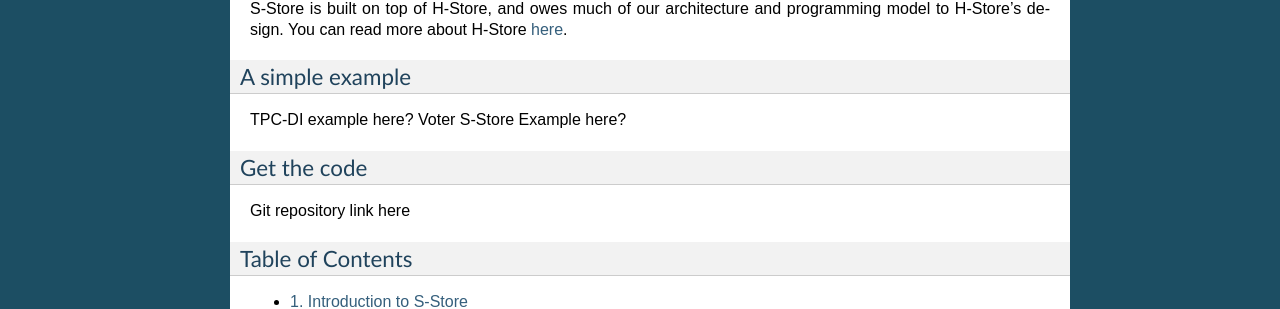
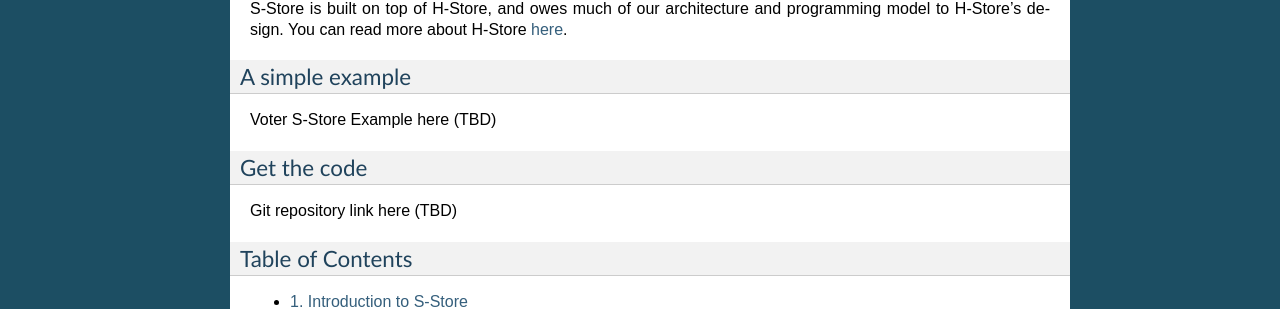
Before and after one commit to jmeehan16/sstore-doc, a Sphinx documentation site: the page built from source/index.rst, in a window 1280 px wide. Shown: the part 497-806 px from the top of the page. Built offline with Sphinx 7.4.7, drawn with Linux system fonts in a browser that asks for light colours.

Commit message:
minor changes to index

```diff
--- a/source/index.rst
+++ b/source/index.rst
@@ -33,12 +33,12 @@ S-Store is built on top of H-Store, and owes much of our architecture and progra
 A simple example
 -----------------
 
-TPC-DI example here? Voter S-Store Example here?
+Voter S-Store Example here (TBD)
 
 Get the code
 -------------
 
-Git repository link here
+Git repository link here (TBD)
 
 
 Table of Contents
```
